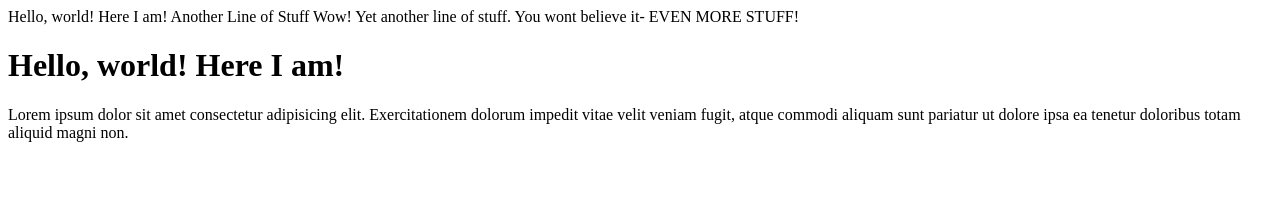
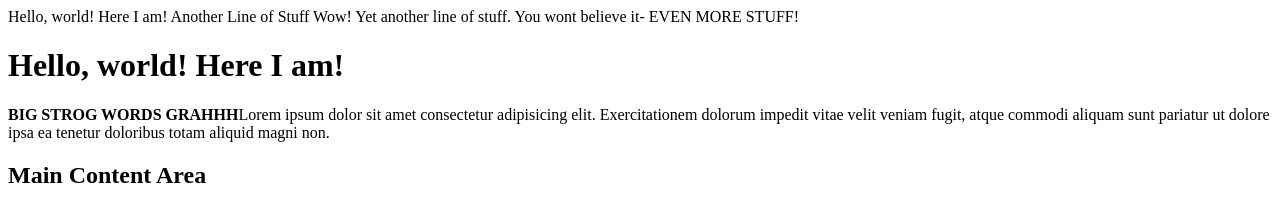
Before and after one commit to maiamirro/Online-Content--Testing, a plain HTML site: page index.HTML in a window 1280 px wide. Drawn offline with Linux system fonts and the light colour scheme.

Commit message:
STRONG WORDS teehee

```diff
--- a/index.HTML
+++ b/index.HTML
@@ -11,6 +11,10 @@ You wont believe it- EVEN MORE STUFF!
 </head>
 <body>
     <h1>Hello, world! Here I am!</h1>
-    <p>Lorem ipsum dolor sit amet consectetur adipisicing elit. Exercitationem dolorum impedit vitae velit veniam fugit, atque commodi aliquam sunt pariatur ut dolore ipsa ea tenetur doloribus totam aliquid magni non.</p>
+    <p><strong>BIG STROG WORDS GRAHHH</strong>Lorem ipsum dolor sit amet consectetur adipisicing elit. Exercitationem dolorum impedit vitae velit veniam fugit, atque commodi aliquam sunt pariatur ut dolore ipsa ea tenetur doloribus totam aliquid magni non.
+        <main>
+            <h2>Main Content Area</h2>
+        </main>
+    </p>
 </body>
 </html>
```
